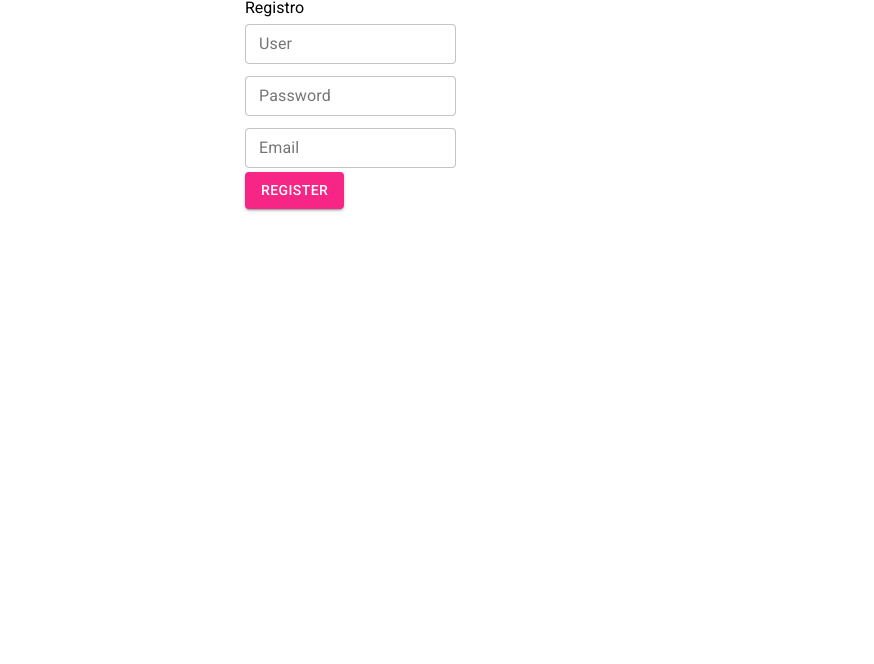
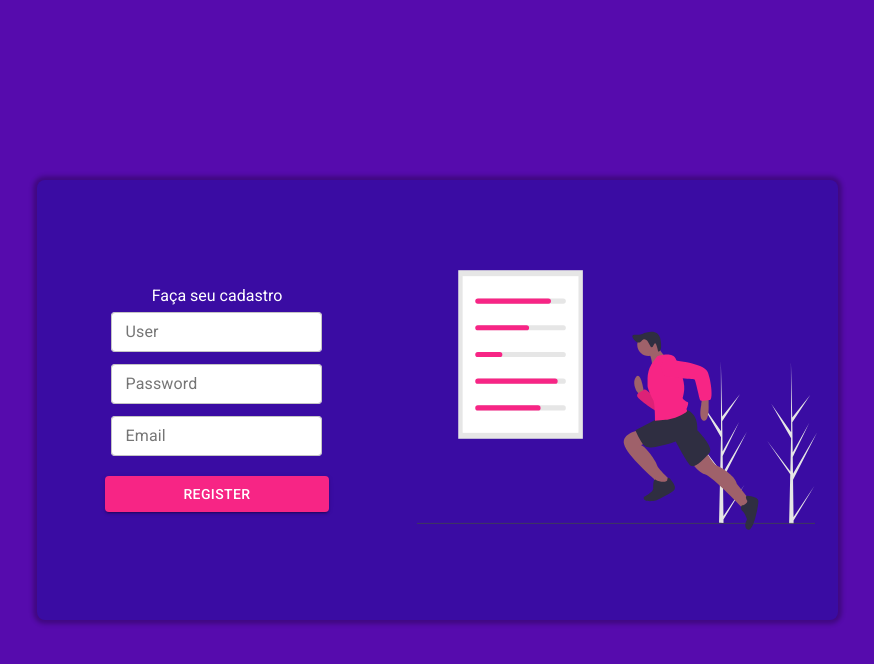
Before and after one commit to Fabricio-valadares/devstation, a React (Create React App) app: page /register in a window 1280 px wide. Shown: the top 664 px of the page, without its empty margins (203-1077 px from the left). Built offline with nearby package versions, Linux system fonts and the light colour scheme.

Commit message:
style: register page

```diff
--- a/src/components/RegisterForm/index.jsx
+++ b/src/components/RegisterForm/index.jsx
@@ -1,7 +1,7 @@
 import { useState } from "react";
 import { useHistory } from "react-router";
 
-import { FormContainer } from "./styled";
+import { FormContainer, Img, Register, RegisterCard, DivImg } from "./styled";
 
 import { Button, TextField } from "@material-ui/core";
 import { Alert } from "@material-ui/lab";
@@ -52,14 +52,16 @@ const RegisterForm = () => {
   };
 
   return (
+    <Register>
       <form onSubmit={handleSubmit(handleForm)}>
         {errorMsg && (
           <Alert severity="error">
             Seu cadastro falhou, verifique os dados e tente novamente.
           </Alert>
         )}
+        <RegisterCard>
           <FormContainer>
-        <h1>Registro</h1>
+            <h1>Faça seu cadastro</h1>
             <TextField
               margin="dense"
               variant="outlined"
@@ -100,7 +102,11 @@ const RegisterForm = () => {
               </Button>
             </div>
           </FormContainer>
+          <DivImg></DivImg>
+          {/* <Img src={"./assets/register.svg"} alt="Register" /> */}
+        </RegisterCard>
       </form>
+    </Register>
   );
 };
 
--- a/src/components/RegisterForm/styled.js
+++ b/src/components/RegisterForm/styled.js
@@ -1,7 +1,55 @@
 import styled from "styled-components";
+
+export const Register = styled.div`
+  width: 100%;
+  height: 100vh;
+  background-color: var(--soft-primary);
+  display: flex;
+  align-items: center;
+  align-content: center;
+  justify-content: center;
+`;
 
 export const FormContainer = styled.div`
   flex-direction: column;
-  max-width: 30vw;
+  max-width: 30%;
   margin: 0 auto;
+  text-align: center;
+  & h1 {
+    color: white;
+  }
+  & button {
+    margin-top: 1rem;
+    width: 93%;
+  }
 `;
+
+export const RegisterCard = styled.div`
+  display: flex;
+  align-items: center;
+  align-content: center;
+  justify-content: space-between;
+  background-color: var(--dark-primary);
+  width: 80vw;
+  max-width: 801px;
+  box-shadow: 0px 0px 4px 4px rgba(0, 0, 0, 0.25);
+  border-radius: 8px;
+
+  @media (max-width: 800px) {
+    flex-direction: column;
+  }
+`;
+
+export const Img = styled.img`
+  width: 440px;
+  height: 440px;
+`;
+
+export const DivImg = styled.div`
+  background-image: url("./assets/register.svg");
+  background-size: 400px 400px;
+  background-position: center;
+  background-repeat: no-repeat;
+  width: 440px;
+  height: 440px;
+`;
```
Also changed, not shown: public/assets/register.svg (added). Lines whose indentation alone changed are shown as unchanged.
